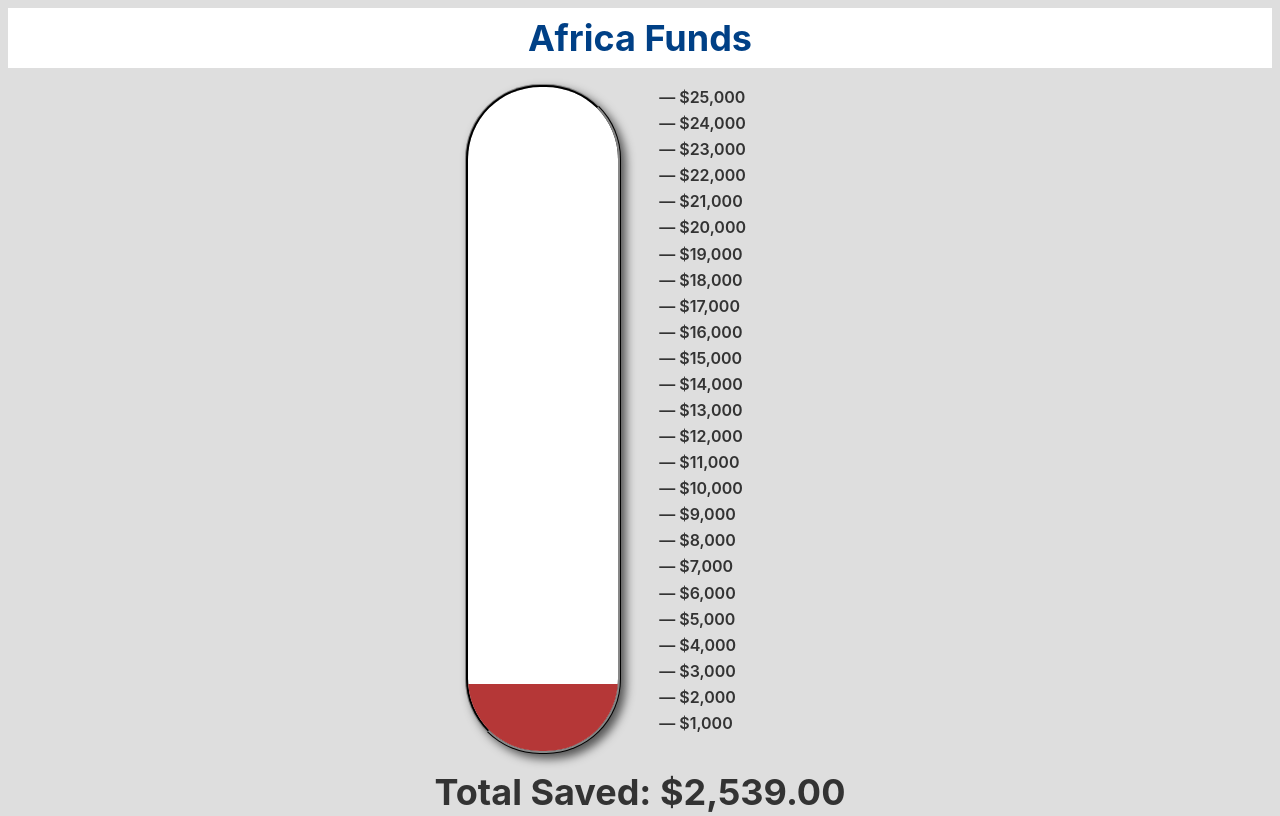
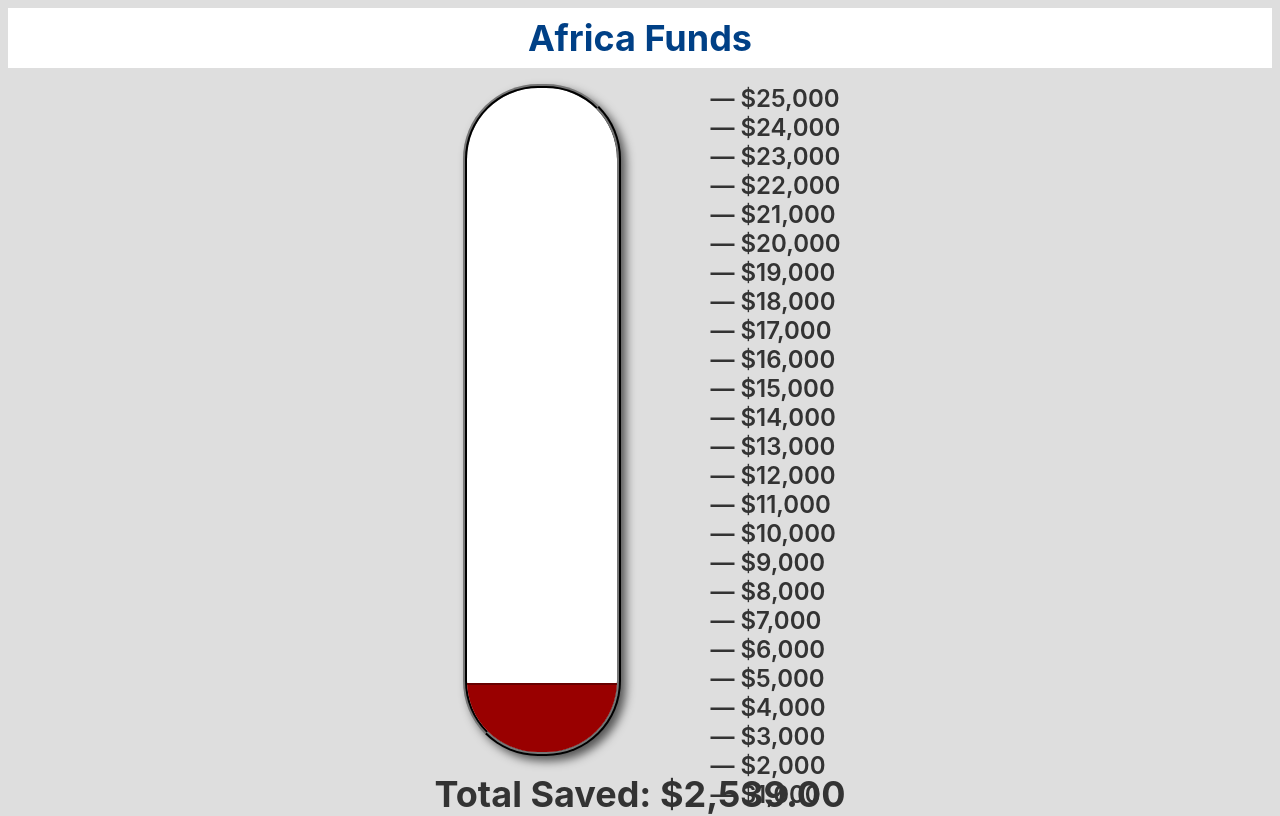
Before and after one commit to mykeld74/africa, a Svelte app: page / in a window 1280 px wide. Built offline with nearby package versions, Linux system fonts and the light colour scheme.

Commit message:
small updates

```diff
--- a/src/App.svelte
+++ b/src/App.svelte
@@ -23,7 +23,7 @@
     width: 50%;
     max-width: 150px;
     height: 83vh;
-    border: 3px ridge #333;
+    border: 4px ridge #222;
     background: #fff;
     border-radius: 75px;
     display: flex;
@@ -36,8 +36,9 @@
   .currentAmount {
     width: 100%;
     /* height: 25%; */
-    background: #b53737;
+    background: #990000;
     transition: all 0.3s ease-in-out;
+    border-top: 2px inset #bb0000;
   }
   .amounts {
     width: 50%;
@@ -45,6 +46,8 @@
     display: grid;
     grid-area: numbers;
     font-weight: 600;
+    margin-left: 4vw;
+    font-size: clamp(14px, 3vw, 24px);
   }
   .amount {
     align-self: center;
```
